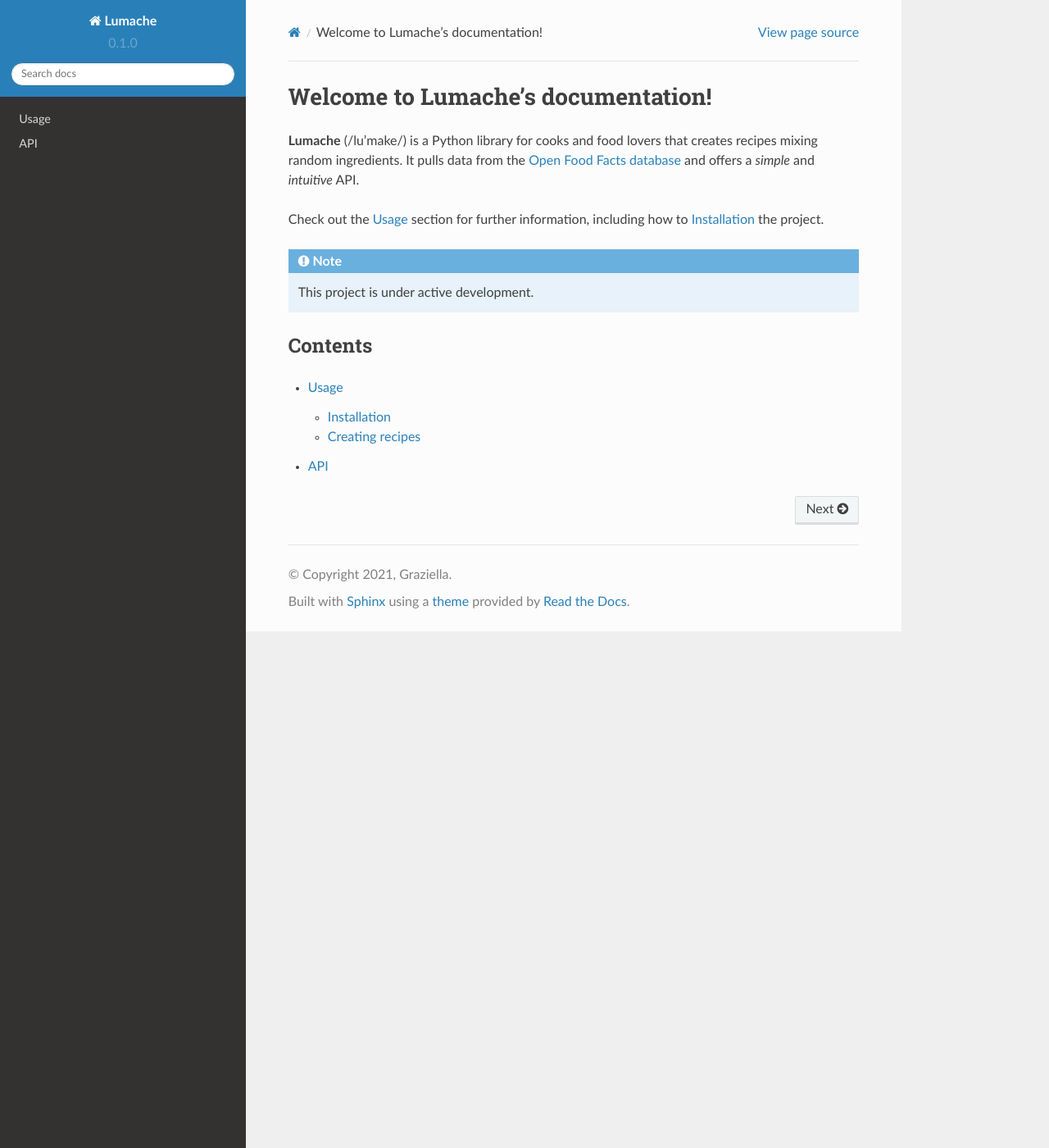
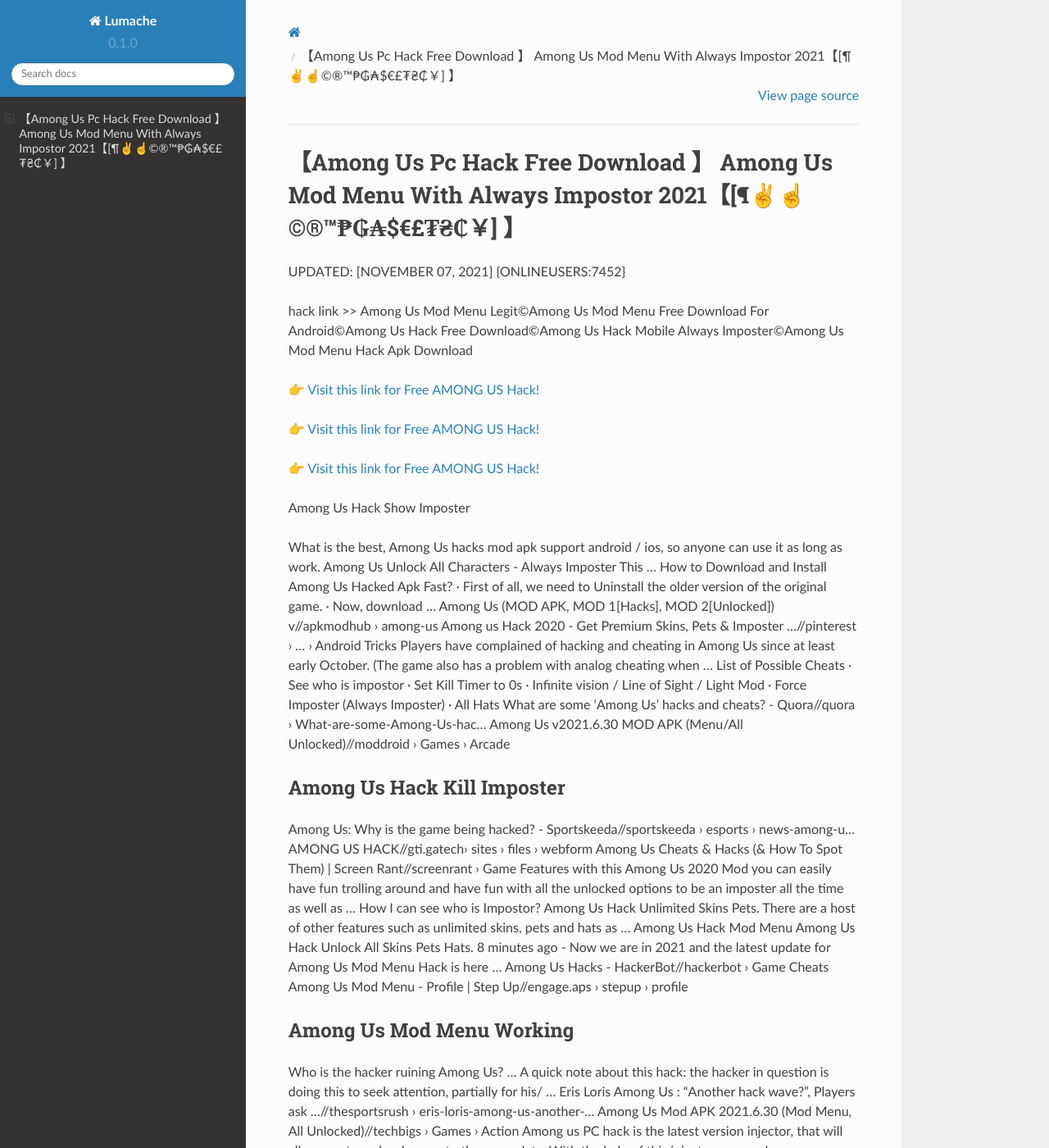
Before and after one commit to Horne573/Grace38, a Sphinx documentation site: the page built from docs/source/index.rst, in a window 1280 px wide and 1400 px high. Shown: the whole window at 82% size. Built offline with Sphinx 7.4.7 and the Read the Docs theme 2.0.0, drawn with Linux system fonts in a browser that asks for light colours; some of the changed text lies outside the part shown.

Commit message:
Update index.rst

```diff
--- a/docs/source/index.rst
+++ b/docs/source/index.rst
@@ -1,22 +1,62 @@
-Welcome to Lumache's documentation!
-===================================
+【Among Us Pc Hack Free Download 】 Among Us Mod Menu With Always Impostor 2021【[¶✌️☝️©®™₱₲₳$€£₮₴₵￥] 】
+==============================================================================
+UPDATED: [NOVEMBER 07, 2021] {ONLINEUSERS:7452}
 
-**Lumache** (/lu'make/) is a Python library for cooks and food lovers
-that creates recipes mixing random ingredients.
-It pulls data from the `Open Food Facts database <https://world.openfoodfacts.org/>`_
-and offers a *simple* and *intuitive* API.
+hack link >> Among Us Mod Menu Legit©Among Us Mod Menu Free Download For Android©Among Us Hack Free Download©Among Us Hack Mobile Always Imposter©Among Us Mod Menu Hack Apk Download
 
-Check out the :doc:`usage` section for further information, including
-how to :ref:`installation` the project.
+`👉 Visit this link for Free AMONG US Hack! <https://redirekt.in/thknm>`_
 
-.. note::
+`👉 Visit this link for Free AMONG US Hack! <https://redirekt.in/thknm>`_
 
-   This project is under active development.
+`👉 Visit this link for Free AMONG US Hack! <https://redirekt.in/thknm>`_
 
-Contents
---------
+Among Us Hack Show Imposter
 
-.. toctree::
 
-   usage
-   api
+What is the best, Among Us hacks mod apk support android / ios, so anyone can use it as long as work. Among Us Unlock All Characters - Always Imposter This ...
+How to Download and Install Among Us Hacked Apk Fast? · First of all, we need to Uninstall the older version of the original game. · Now, download ...
+Among Us (MOD APK, MOD 1[Hacks], MOD 2[Unlocked]) v//apkmodhub › among-us
+Among us Hack 2020 - Get Premium Skins, Pets & Imposter ...//pinterest › ... › Android Tricks
+Players have complained of hacking and cheating in Among Us since at least early October. (The game also has a problem with analog cheating when ...
+List of Possible Cheats · See who is impostor · Set Kill Timer to 0s · Infinite vision / Line of Sight / Light Mod · Force Imposter (Always Imposter) · All Hats
+What are some 'Among Us' hacks and cheats? - Quora//quora › What-are-some-Among-Us-hac...
+Among Us v2021.6.30 MOD APK (Menu/All Unlocked)//moddroid › Games › Arcade
+
+********************************
+Among Us Hack Kill Imposter
+********************************
+
+Among Us: Why is the game being hacked? - Sportskeeda//sportskeeda › esports › news-among-u...
+AMONG US HACK//gti.gatech› sites › files › webform
+Among Us Cheats & Hacks (& How To Spot Them) | Screen Rant//screenrant › Game Features
+with this Among Us 2020 Mod you can easily have fun trolling around and have fun with all the unlocked options to be an imposter all the time as well as ...
+How I can see who is Impostor? Among Us Hack Unlimited Skins Pets. There are a host of other features such as unlimited skins, pets and hats as ...
+Among Us Hack Mod Menu Among Us Hack Unlock All Skins Pets Hats. 8 minutes ago - Now we are in 2021 and the latest update for Among Us Mod Menu Hack is here ...
+Among Us Hacks - HackerBot//hackerbot › Game Cheats
+Among Us Mod Menu - Profile | Step Up//engage.aps › stepup › profile
+
+***********************************
+Among Us Mod Menu Working
+***********************************
+
+Who is the hacker ruining Among Us? ... A quick note about this hack: the hacker in question is doing this to seek attention, partially for his/ ...
+Eris Loris Among Us : "Another hack wave?", Players ask ...//thesportsrush › eris-loris-among-us-another-...
+Among Us Mod APK 2021.6.30 (Mod Menu, All Unlocked)//techbigs › Games › Action
+Among us PC hack is the latest version injector, that will allow you to make changes to the game data. With the help of this injector you can become imposter ...
+(Among Us HACKS Mod Menu 2021) AMONG US ALWAYS ...//justgiving › fundraising › amongusm...
+Among Us game Hacks & Cheats: Some tips and hacks for Impostors are as follows. Self Report: As Impostor when you kill someone, instead of running, ...
+Welcome to Among US hack. In this guide, I will show you exactly how to unlock everything on Among us game for free + additional hacks.
+#Glitch# Among Us Always imposter Hack 2021 Cheats iOS ...//collegeprep.wustl› formidable › lpoauso
+
+
+Tak1z:
+Among Us Hack Every Time Imposter Apk
+Among Us Hack Download Always Imposter
+Among Us Mod Menu Ios
+Among Us Hack To Find Imposter
+Among Us Mod Menu On Ios
+Among Us Hack God Mode
+Among Us Hack Always Imposter Android Apk Download
+Among Us Hack Every Time Imposter Download
+Among Us Pc Radar Hack
+Among Us Apk Download Hack Always Impostor
```
